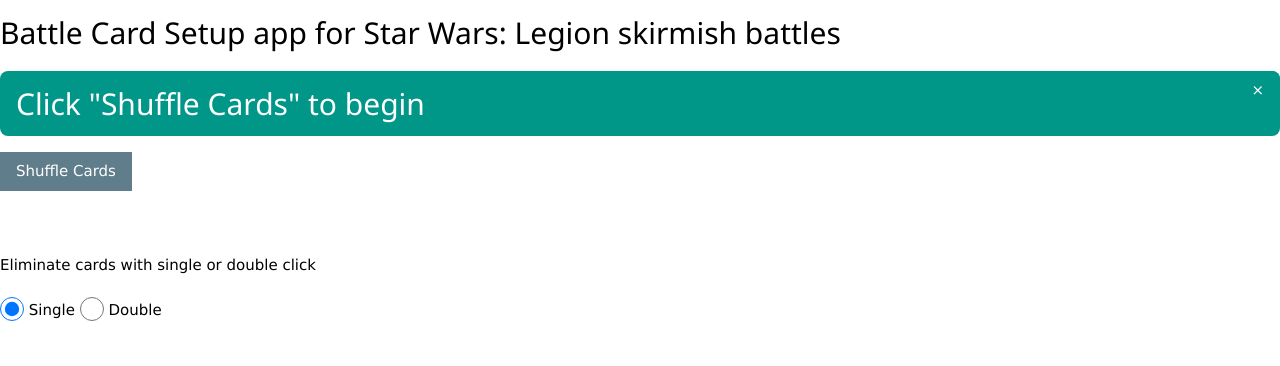
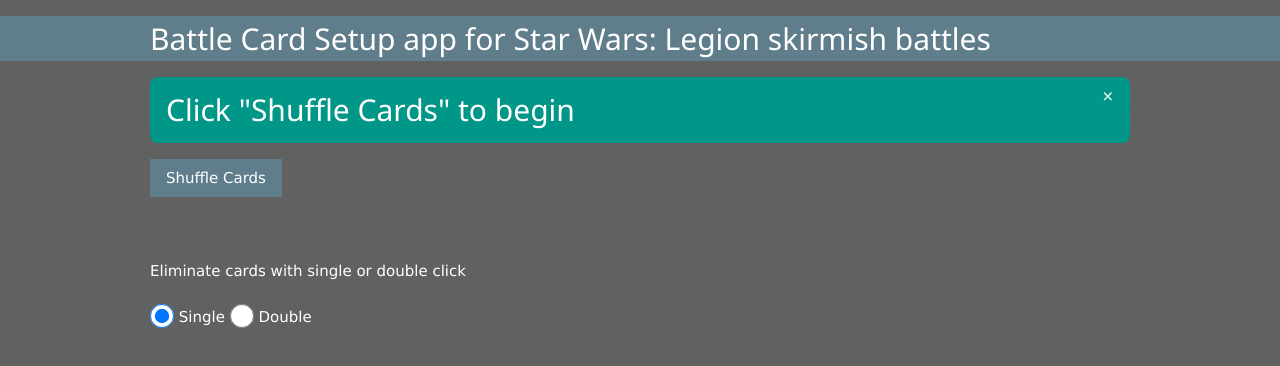
Before and after one commit to ryan-paton/legion, a plain HTML site: page index.html in a window 1280 px wide. Drawn offline with nearby package versions, Linux system fonts and the light colour scheme.

Commit message:
Updated layout

```diff
--- a/index.html
+++ b/index.html
@@ -12,9 +12,13 @@
         <script src="settings.js"></script>
 	</head>
 
-	<body>
-		<h2>Battle Card Setup app for Star Wars: Legion skirmish battles</h2>
+	<body class="w3-dark-gray">
+        <div class="w3-panel w3-blue-gray">
+            <h2 class="w3-content">
+                Battle Card Setup app for Star Wars: Legion skirmish battles</h2>
+        </div>
 
+        <div class="w3-content">
             <!-- Display area for messages -->
             <div class="w3-panel w3-blue w3-round-large w3-display-container"
                 id="messagePanel" style="display:none">
@@ -44,6 +48,8 @@
 
             </div>
 
+            <!-- Card display area -->
+            <div>
                 <!-- Display area for deployment cards -->
                 <div class="w3-row-padding w3-margin-top" id="deployments"></div>
 
@@ -52,6 +58,7 @@
 
                 <!-- Display area for condition cards -->
                 <div class="w3-row-padding w3-margin-top" id="conditions"></div>
+            </div>
 
             <!-- Area for settings -->
             <div>
@@ -64,5 +71,6 @@
                     value="double" onclick="radioClicked(this.value)" >
                 <label>Double</label>
             </div>
+        </div>
 	</body>
 </html>
--- a/legion.js
+++ b/legion.js
@@ -15,7 +15,7 @@ const MSG_BLUE_TURN = "Blue players turn, eliminate a card or pass";
 const MSG_RED_TURN = "Red players turn, eliminate a card or pass";
 
 // Card style constants
-const DIV_THIRD = "w3-col s4 m4 l2";
+const DIV_THIRD = "w3-col s4 m4 l4";
 const CARD_IMAGE = "w3-round-large";
 const IMAGE_STYLE = "width:100%;max-width:300px";
 
```
Lines whose indentation alone changed are shown as unchanged.
